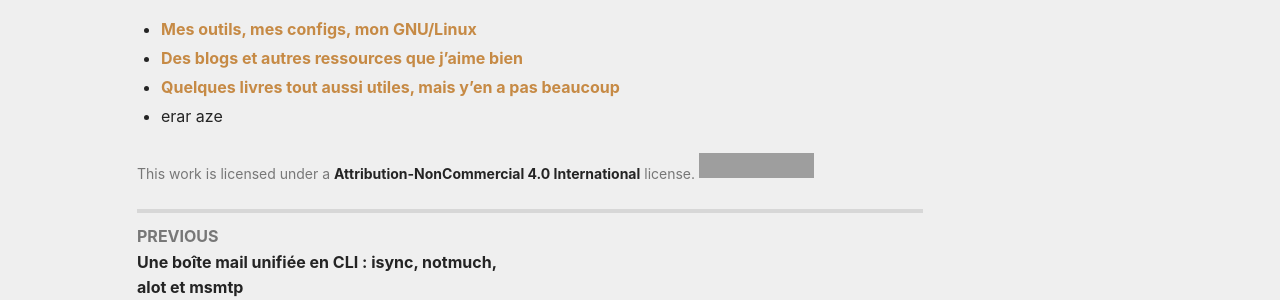
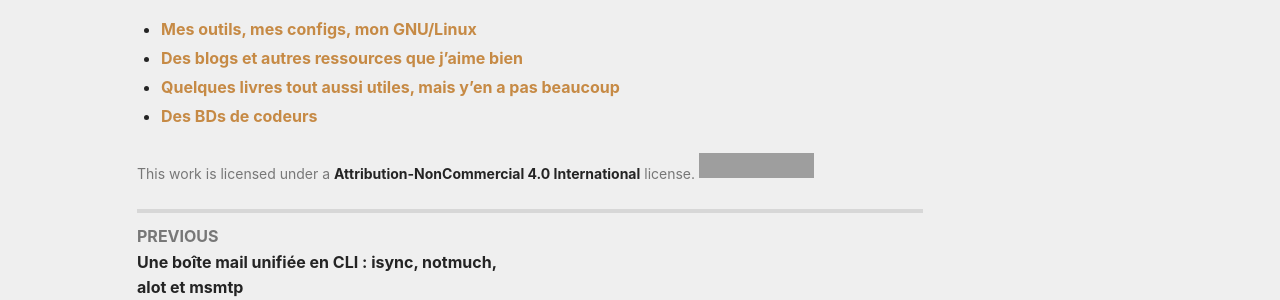
Before and after one commit to psic/psic.github.io, a Jekyll site: the page built from _posts/2018-07-24-presentation.md, in a window 1280 px wide. Shown: the part 1522-1822 px from the top of the page. Built offline with Jekyll 4.4.1, drawn with Linux system fonts in a browser that asks for light colours; nearby versions of some CDN libraries; comment, search, counter and statistics services are not loaded; grey boxes are pictures that could not be loaded.

Commit message:
add article

```diff
--- a/_posts/2018-07-24-presentation.md
+++ b/_posts/2018-07-24-presentation.md
@@ -23,4 +23,4 @@ Pour commencer, une liste de liens internes qui me serviront autant à vous qu'
 * [Mes outils, mes configs, mon GNU/Linux]({{ site.baseurl }}{% post_url 2018-11-10-outils %})
 * [Des blogs et autres ressources que j'aime bien]({{ site.baseurl }}{% post_url 2018-11-05-ressource-web %})
 * [Quelques livres tout aussi utiles, mais y'en a pas beaucoup]({{ site.baseurl }}{% post_url 2018-11-05-ressource-livre %})
-* erar aze
+* [Des BDs de codeurs]({{ site.baseurl }}{% post_url 2018-11-05-ressource-comics %})
```
